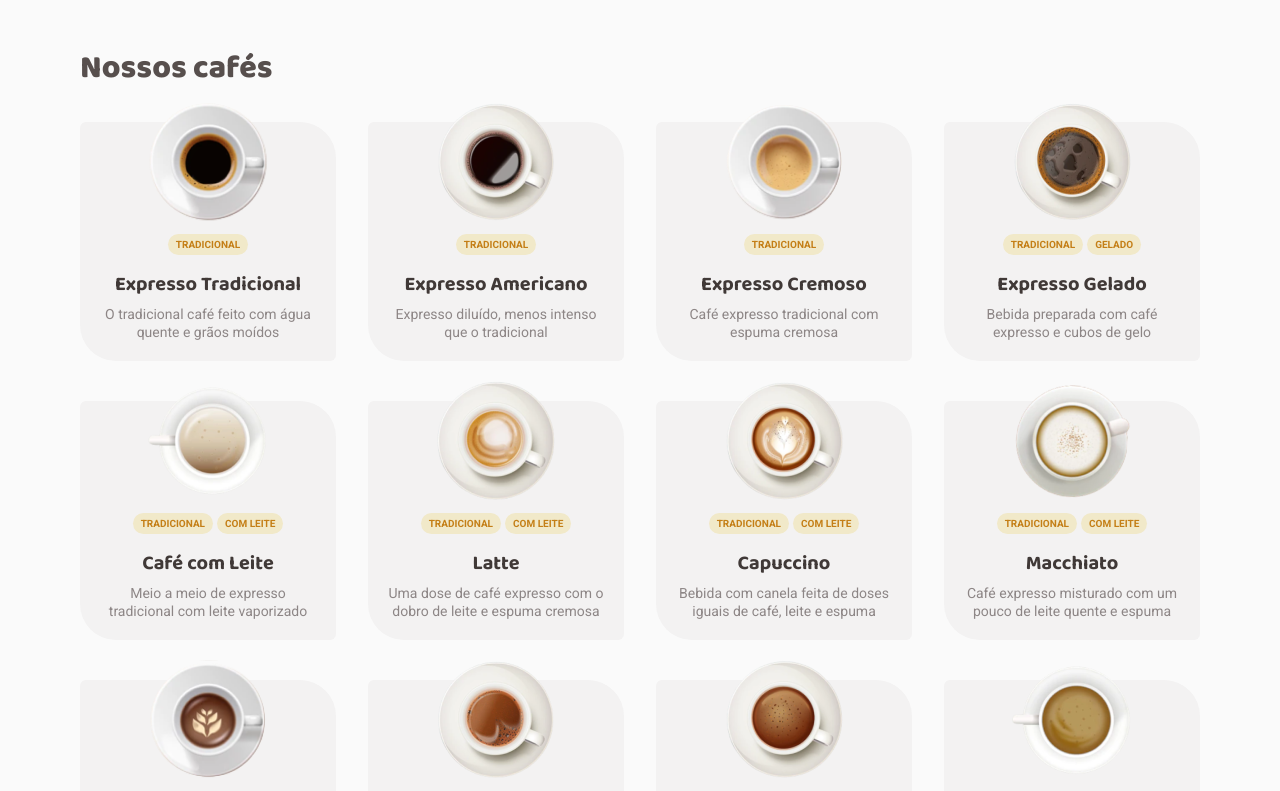
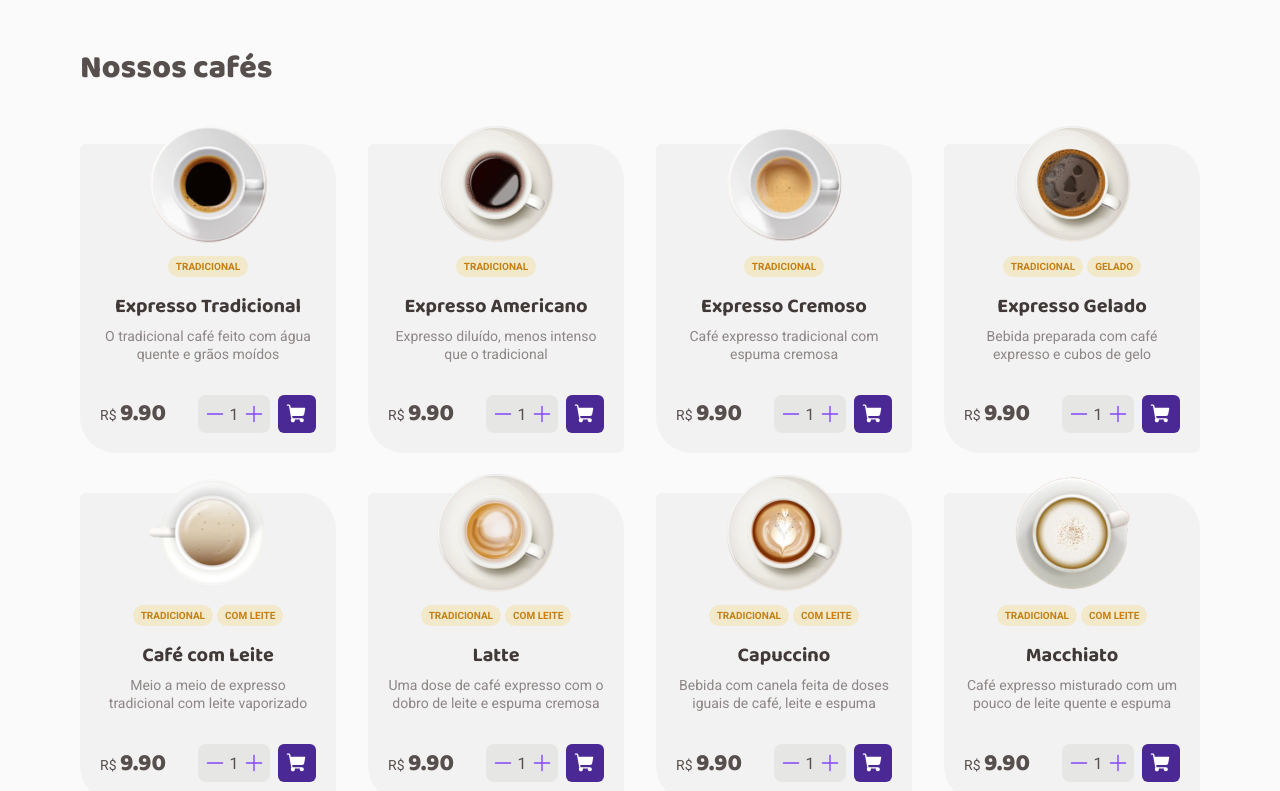
Before and after one commit to zWellingtonLima/Coffee-delivery-shop, a React (Vite) app: page / in a window 1280 px wide. Shown: the part 600-1391 px from the top of the page. Built offline with nearby package versions, Linux system fonts and the light colour scheme.

Commit message:
feat: added CartCard area to Card component

```diff
--- a/src/components/CoffeeListPage/components/Card.tsx
+++ b/src/components/CoffeeListPage/components/Card.tsx
@@ -1,9 +1,15 @@
+import { Minus, Plus, ShoppingCart } from "phosphor-react";
 import { getCoffeeList } from "../../../utils/getCoffeeList";
 import {
+  AddToCartBtn,
   BadgesContainer,
   CardContainer,
+  CartCard,
   CoffeeBadge,
   CoffeeTitle,
+  Order,
+  Price,
+  QuantityInput,
 } from "./styles";
 
 export function Card() {
@@ -25,6 +31,26 @@ export function Card() {
           </BadgesContainer>
           <CoffeeTitle>{coffee.title}</CoffeeTitle>
           <p>{coffee.description}</p>
+
+          <CartCard>
+            <Price>
+              R$ <span>{`${coffee.price}0`}</span>
+            </Price>
+            <Order>
+              <QuantityInput>
+                <button>
+                  <Minus size={22} />
+                </button>
+                <span>1</span>
+                <button>
+                  <Plus size={22} />
+                </button>
+              </QuantityInput>
+              <AddToCartBtn>
+                <ShoppingCart weight="fill" size={22}/>
+              </AddToCartBtn>
+            </Order>
+          </CartCard>
         </CardContainer>
       ))}
     </>
--- a/src/components/CoffeeListPage/components/styles.ts
+++ b/src/components/CoffeeListPage/components/styles.ts
@@ -42,3 +42,74 @@ export const CoffeeTitle = styled.h3`
   color: ${(props) => props.theme.colors["base-subtitle"]};
   margin-bottom: 8px;
 `;
+
+export const CartCard = styled.div`
+  display: flex;
+  justify-content: space-between;
+  align-items: center;
+  width: 100%;
+
+  margin-top: 2rem;
+`;
+
+export const Price = styled.div`
+  color: ${(props) => props.theme.colors["base-text"]};
+  ${mixins.fonts.textS}
+
+  span {
+    ${mixins.fonts.titleM}
+  }
+`;
+
+export const Order = styled.div`
+  display: flex;
+  align-items: center;
+  gap: 8px;
+`;
+
+export const QuantityInput = styled.div`
+  display: flex;
+  gap: 4px;
+  align-items: center;
+  justify-content: center;
+  width: 4.5rem;
+  transition: all 0.2s;
+  padding: 8px;
+  border-radius: 8px;
+  background: ${(props) => props.theme.colors["base-button"]};
+
+  span {
+    ${mixins.fonts.textM}
+    line-height: 0;
+    margin-top: 2px;
+  }
+
+  button {
+    line-height: 0;
+    background: transparent;
+  }
+
+  svg {
+    color: ${(props) => props.theme.colors.purple};
+
+    &:hover {
+      color: ${(props) => props.theme.colors["purple-dark"]};
+    }
+  }
+`;
+
+export const AddToCartBtn = styled.button`
+  padding: 8px;
+  line-height: 0;
+  background: ${(props) => props.theme.colors["purple-dark"]};
+  border-radius: 6px;
+  transition: all .1s;
+
+  &:hover{
+    background: ${(props) => props.theme.colors.purple};
+  }
+
+  svg {
+    color: ${(props) => props.theme.colors.white};
+  }
+`;
--- a/src/components/CoffeeListPage/styles.ts
+++ b/src/components/CoffeeListPage/styles.ts
@@ -2,12 +2,14 @@ import styled from "styled-components";
 import { mixins } from "../../styles/mixins";
 
 export const CoffeeListContainer = styled.div`
-    display: flex;
-    flex-wrap: wrap;
-    gap: 2.5rem 2rem;
-    margin-top: 2rem;
+  display: flex;
+  flex-wrap: wrap;
+  gap: 2.5rem 2rem;
+  margin-top: 2rem;
+  margin-bottom: 6rem;
 `;
 
 export const SubTitle = styled.h2`
+  margin-bottom: 3.375rem;
   ${mixins.fonts.titleL}
 `;
--- a/src/utils/getCoffeeList.ts
+++ b/src/utils/getCoffeeList.ts
@@ -6,6 +6,7 @@ export const getCoffeeList = () => {
       badges: ["Tradicional"],
       title: "Expresso Tradicional",
       description: "O tradicional café feito com água quente e grãos moídos",
+      price: 9.9,
     },
     {
       id: 2,
@@ -13,6 +14,7 @@ export const getCoffeeList = () => {
       badges: ["Tradicional"],
       title: "Expresso Americano",
       description: "Expresso diluído, menos intenso que o tradicional",
+      price: 9.9,
     },
     {
       id: 3,
@@ -20,6 +22,7 @@ export const getCoffeeList = () => {
       badges: ["Tradicional"],
       title: "Expresso Cremoso",
       description: "Café expresso tradicional com espuma cremosa",
+      price: 9.9,
     },
     {
       id: 4,
@@ -27,6 +30,7 @@ export const getCoffeeList = () => {
       badges: ["Tradicional", "Gelado"],
       title: "Expresso Gelado",
       description: "Bebida preparada com café expresso e cubos de gelo",
+      price: 9.9,
     },
     {
       id: 5,
@@ -34,6 +38,7 @@ export const getCoffeeList = () => {
       badges: ["Tradicional", "Com leite"],
       title: "Café com Leite",
       description: "Meio a meio de expresso tradicional com leite vaporizado",
+      price: 9.9,
     },
     {
       id: 6,
@@ -42,6 +47,7 @@ export const getCoffeeList = () => {
       title: "Latte",
       description:
         "Uma dose de café expresso com o dobro de leite e espuma cremosa",
+      price: 9.9,
     },
     {
       id: 7,
@@ -50,6 +56,7 @@ export const getCoffeeList = () => {
       title: "Capuccino",
       description:
         "Bebida com canela feita de doses iguais de café, leite e espuma",
+      price: 9.9,
     },
     {
       id: 8,
@@ -58,6 +65,7 @@ export const getCoffeeList = () => {
       title: "Macchiato",
       description:
         "Café expresso misturado com um pouco de leite quente e espuma",
+      price: 9.9,
     },
     {
       id: 9,
@@ -65,6 +73,7 @@ export const getCoffeeList = () => {
       badges: ["Tradicional", "Com leite"],
       title: "Mocaccino",
       description: "Café expresso com calda de chocolate, pouco leite e espuma",
+      price: 9.9,
     },
     {
       id: 10,
@@ -73,6 +82,7 @@ export const getCoffeeList = () => {
       title: "Chocolate Quente",
       description:
         "Bebida feita com chocolate dissolvido no leite quente e café",
+      price: 9.9,
     },
     {
       id: 11,
@@ -81,6 +91,7 @@ export const getCoffeeList = () => {
       title: "Cubano",
       description:
         "Drink gelado de café expresso com rum, creme de leite e hortelã",
+      price: 9.9,
     },
     {
       id: 12,
@@ -88,6 +99,7 @@ export const getCoffeeList = () => {
       badges: ["Especial"],
       title: "Havaiano",
       description: "Bebida adocicada preparada com café e leite de coco",
+      price: 9.9,
     },
     {
       id: 13,
@@ -95,6 +107,7 @@ export const getCoffeeList = () => {
       badges: ["Especial", "Alcoólico"],
       title: "Árabe",
       description: "Bebida preparada com grãos de café árabe e especiarias",
+      price: 9.9,
     },
     {
       id: 14,
@@ -102,6 +115,7 @@ export const getCoffeeList = () => {
       badges: ["Especial", "Alcoólico"],
       title: "Irlandês",
       description: "Bebida a base de café, uísque irlandês, açúcar e chantilly",
+      price: 9.9,
     },
   ];
 
```
